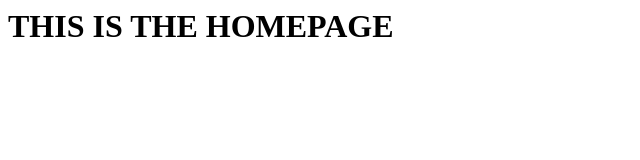
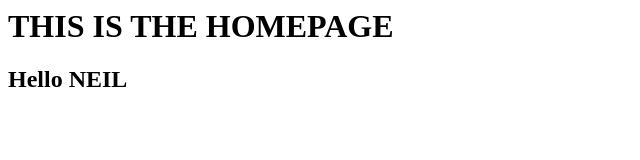
Before and after one commit to jlespartero00/justjanus.tech, a plain HTML site: page index.html in a window 1280 px wide. Shown: the whole page, without its empty margins (0-640 px from the left). Drawn offline with Linux system fonts and the light colour scheme.

Commit message:
Update index.html

```diff
--- a/index.html
+++ b/index.html
@@ -1 +1,2 @@
 <h1>THIS IS THE HOMEPAGE</h1>
+<h2>Hello NEIL</h2>
```
